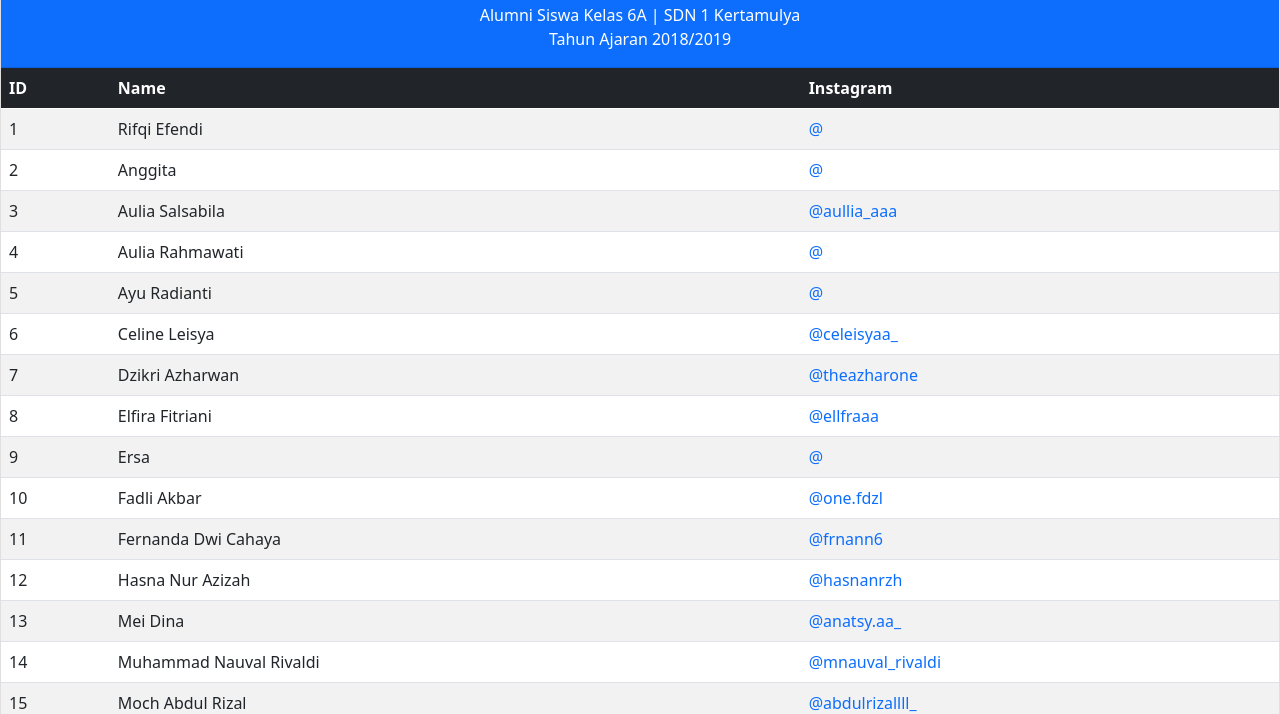
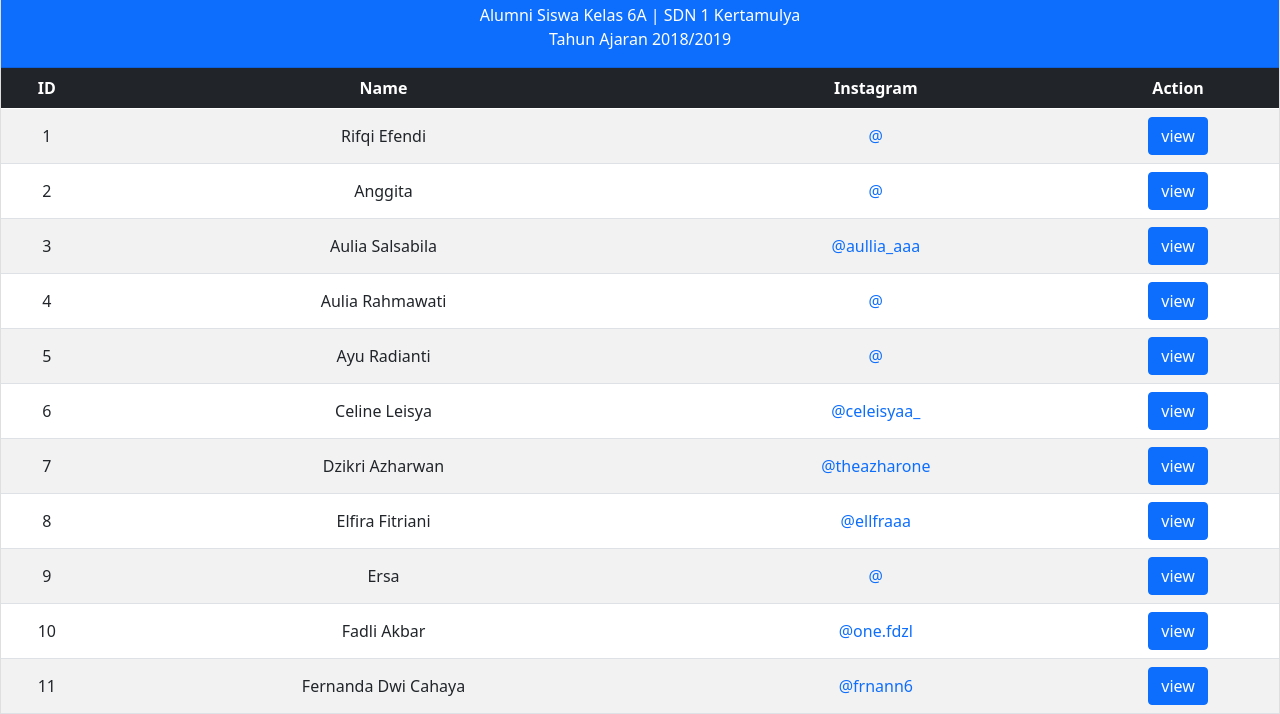
Before and after one commit to frnann6/alumni-6a, a plain HTML site: page index.html in a window 1280 px wide. Shown: the part 86-800 px from the top of the page. Drawn offline with nearby package versions, Linux system fonts and the light colour scheme.

Commit message:
add button view in table body

```diff
--- a/index.html
+++ b/index.html
@@ -24,24 +24,31 @@
             </div>
             <div class="">
                 <table class="table table-striped table-hover align-middle">
-                    <thead class="table-dark">
+                    <thead class="table-dark text-center">
                         <tr>
                             <th>ID</th>
                             <th>Name</th>
                             <th>Instagram</th>
+                            <th>Action</th>
                         </tr>
                     </thead>
-                    <tbody>
+                    <tbody class="text-center">
                         <template x-for="item in items" :key="item.id">
                             <tr>
                                 <td x-text="item.id"></td>
                                 <td x-text="item.name"></td>
                                 <td>
+                                    <span class="text-primary">
+                                        @<span x-text="item.instagram"></span>
+                                    </span>
+                                </td>
+                                <td>
                                     <a :href="`https://instagram.com/${item.instagram}`" target="_blank"
-                                        class="text-decoration-none">
-                                        @<span x-text="item.instagram"></span>
+                                        class="btn btn-primary text-decoration-none" :disabled="!item.instagram">
+                                        view
                                     </a>
                                 </td>
+
                             </tr>
                         </template>
                     </tbody>
```
